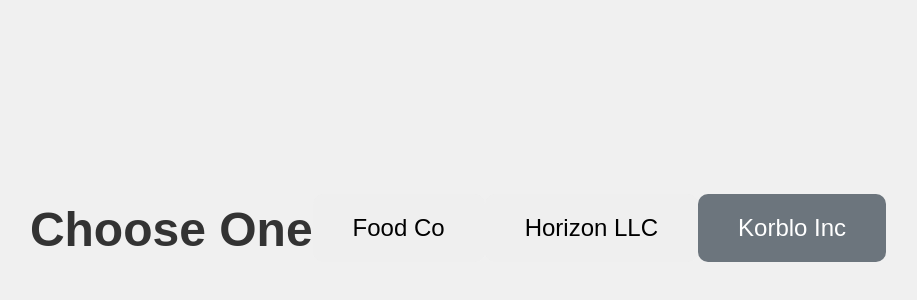
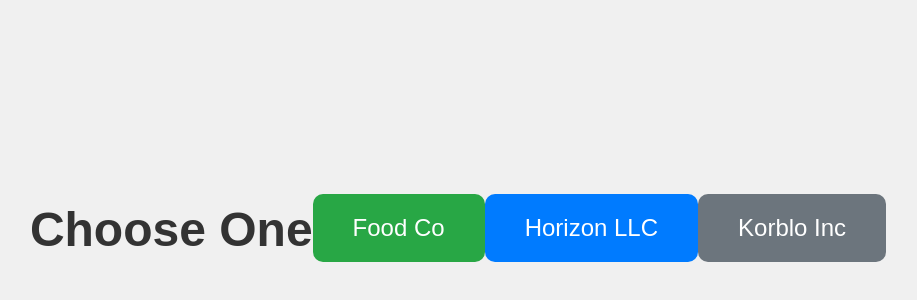
Before and after one commit to KeegWeeg/Socket-Synced-Buttons-Git-Repo, a website: page public/index.html in a window 1280 px wide. Shown: the part 172-472 px from the top of the page, without its empty margins (182-1099 px from the left). Drawn offline with nearby package versions, Linux system fonts and the light colour scheme; files that its build step writes are made by us from their sources; no server answers.

Commit message:
Got Some CSS for the Korblo, Food Co, and Horizon LLC buttons

```diff
--- a/public/index.html
+++ b/public/index.html
@@ -9,8 +9,8 @@
 </head>
 <body>
     <h1>Choose One</h1>
-    <button id="Food Co.">Food Co</button>
-    <button id="Horizon LLC">Horizon LLC</button>
+    <button id="FoodCo">Food Co</button>
+    <button id="HorizonLLC">Horizon LLC</button>
     <button id="Korblo">Korblo Inc</button>
 
     <script>
```
